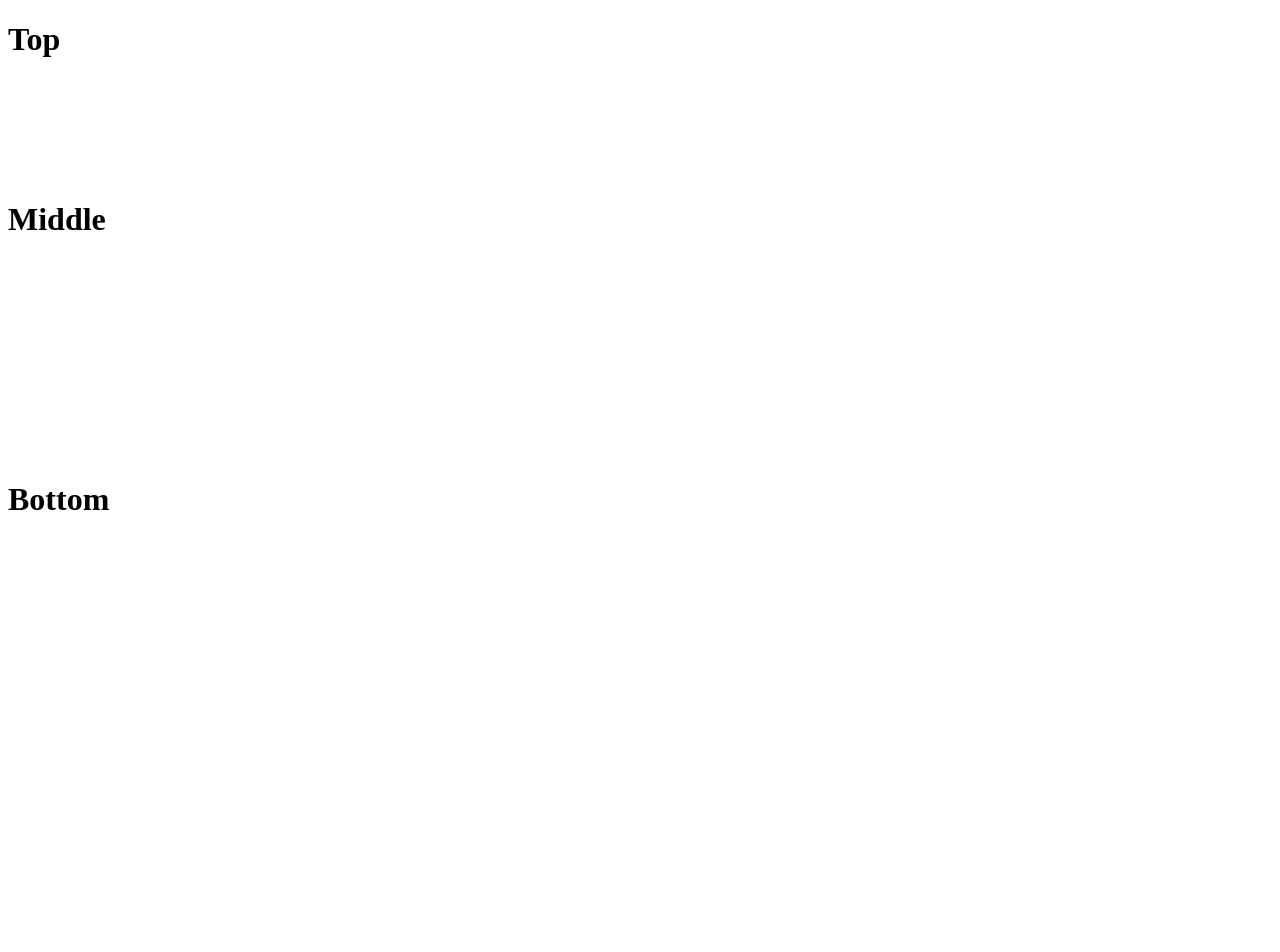
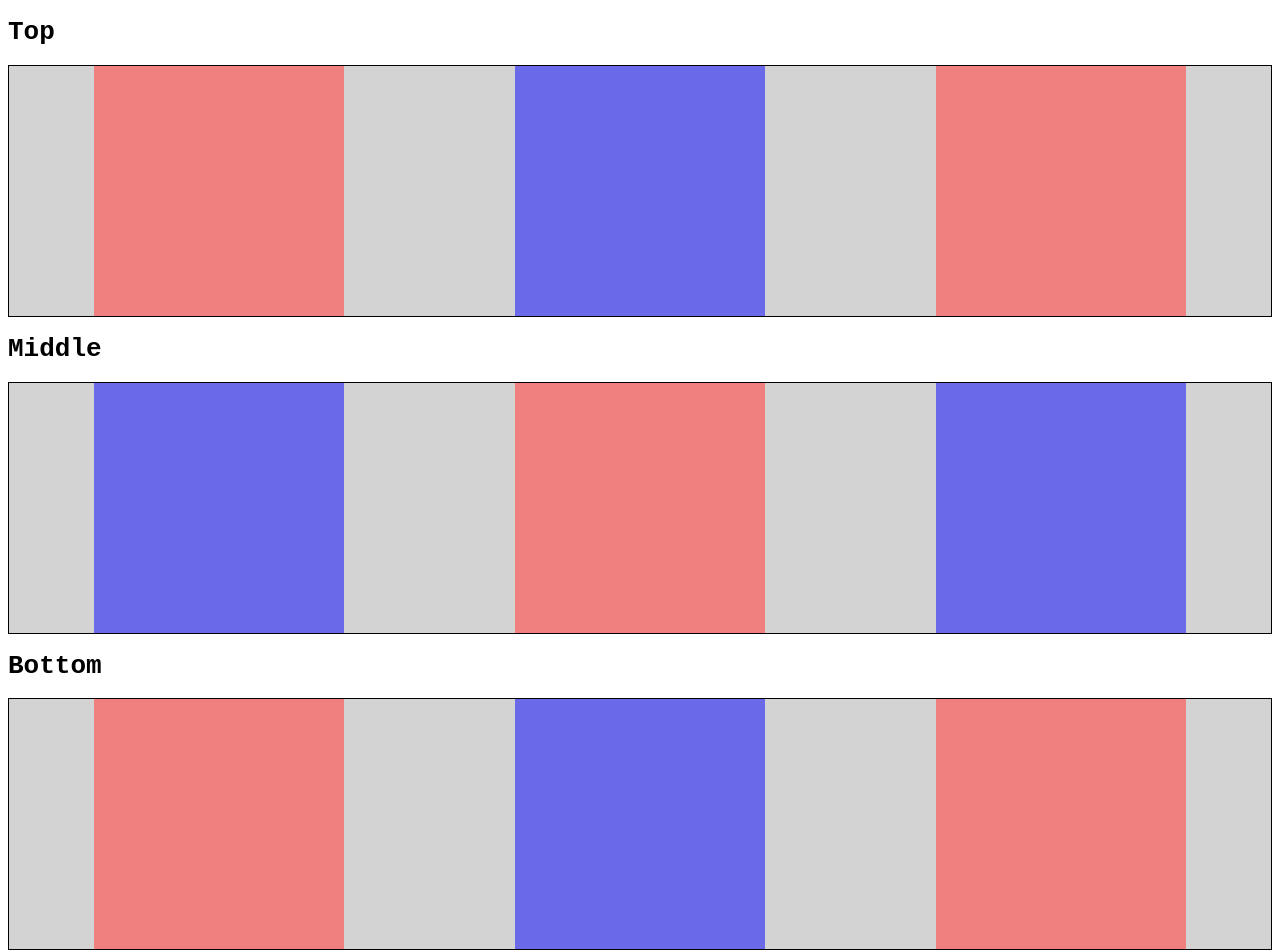
Before and after one commit to BenDuffy/flexbox_practice, a plain HTML site: page index.html in a window 1280 px wide. Before the commit the page ends 800 px from the top, so only its background shows below. Drawn offline with Linux system fonts and the light colour scheme.

Commit message:
three boxes with three elements

```diff
--- a/index.html
+++ b/index.html
@@ -5,10 +5,8 @@
   <Link href="./resources/style.css" type="text/css" rel="stylesheet" />
 </head>
 <body>
-
+<h1>Top</h1>
 <div class="top">
-  <h1>Top</h1>
-
   <div class="shrink-box">
   </div>
 
@@ -20,8 +18,8 @@
   </div>
 </div>
 
+<h1>Middle</h1>
 <div class="middle">
-  <h1>Middle</h1>
   <div class="grow-box">
 
   </div>
@@ -35,9 +33,8 @@
 
 </div>
 
+<h1>Bottom</h1>
 <div class="bottom">
-  <h1>Bottom</h1>
-
   <div class="shrink-box">
 
   </div>
--- a/resources/style.css
+++ b/resources/style.css
@@ -1,18 +1,37 @@
-.top
-.middle
+.top,
+.middle,
 .bottom{
-  background-color: gray;
-  display: inline-flex;
+  background-color: lightgray;
+  display: flex;
   min-height: 200px;
   justify-content: center;
   align-items: center;
   border-style: solid;
   border-width: 1px;
+  justify-content: space-around;
+  margin: 10px 0px 10px 0px;
 }
 
 .grow-box{
-  color: blue;
-  width: 100px;
-  height: 100px;
+  background-color: blue;
+  width: 250px;
+  height: 250px;
+  justify-content: space-around;
+  opacity: 0.5;
+}
+
+.shrink-box{
+  background-color: lightcoral;
+  width: 250px;
+  height: 250px;
+  justify-content: space-around;
 
 }
+
+h1{
+  display: block;
+}
+
+body{
+  font-family: monospace;
+}
```
